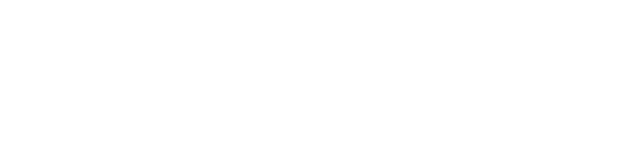
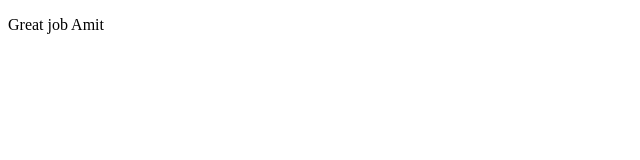
Before and after one commit to amittalande/GitTest, a plain HTML site: page Home.html in a window 1280 px wide. Shown: the whole page, without its empty margins (0-640 px from the left). Drawn offline with Linux system fonts and the light colour scheme.

Commit message:
In Home page p tag is added

```diff
--- a/Home.html
+++ b/Home.html
@@ -5,6 +5,6 @@
     <title>TodoList</title>
   </head>
   <body>
-
+  <p> Great job Amit </p>
   </body>
 </html>
```
